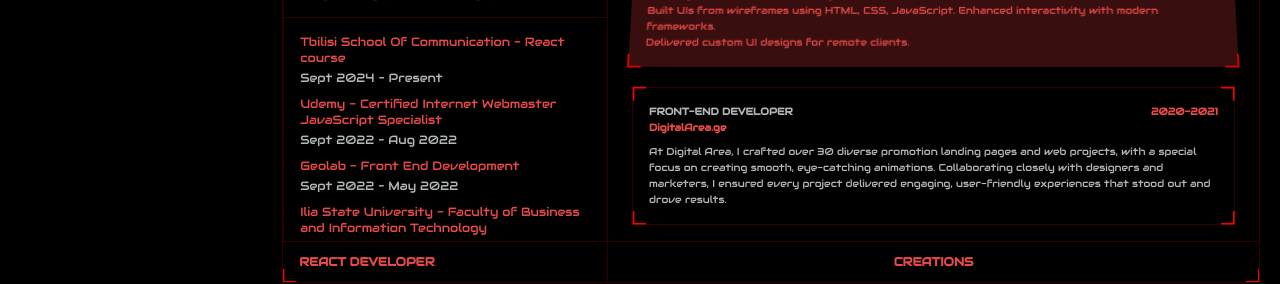
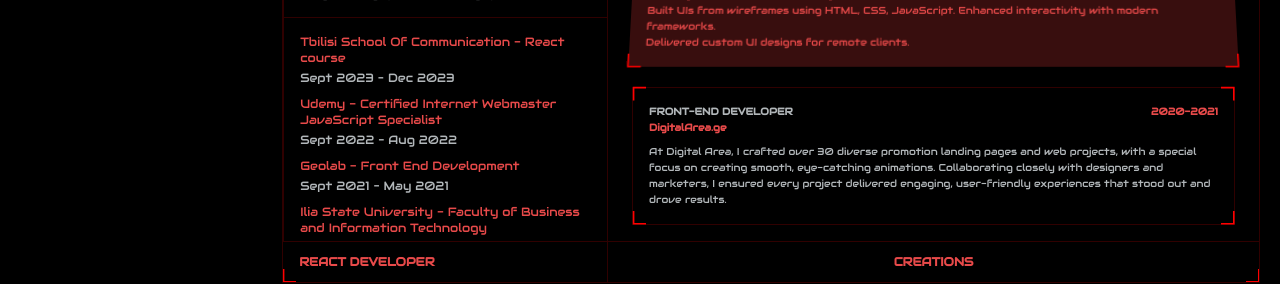
Before and after one commit to GGiunashvili/portfolio, a Next.js app: page / in a window 1280 px wide. Shown: the part 497-781 px from the top of the page. Built offline with nearby package versions, Linux system fonts and the light colour scheme; a web font is replaced by a local one.

Commit message:
correct edu dates

```diff
--- a/components/About.tsx
+++ b/components/About.tsx
@@ -594,7 +594,7 @@ export default function About() {
                       Tbilisi School Of Communication - React course
                     </p>
                     <p className="text-xs text-[#b2b7ba]">
-                      Sept 2024 – Present
+                      Sept 2023 – Dec 2023
                     </p>
                   </div>
                 </div>{" "}
@@ -622,7 +622,7 @@ export default function About() {
                       Geolab - Front End Development
                     </p>
                     <p className="text-xs text-[#b2b7ba]">
-                      Sept 2022 – May 2022
+                      Sept 2021 – May 2021
                     </p>
                   </div>
                 </div>{" "}
@@ -637,7 +637,7 @@ export default function About() {
                       Information Technology
                     </p>
                     <p className="text-xs text-[#b2b7ba]">
-                      Sept 2022 – May 2022
+                      Sept 2017 – May 2021
                     </p>
                   </div>
                 </div>
```
